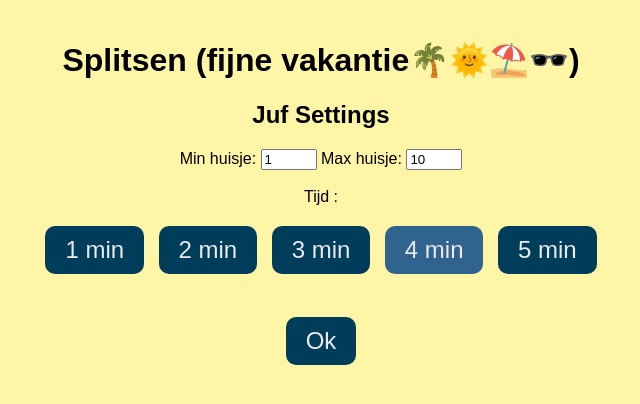
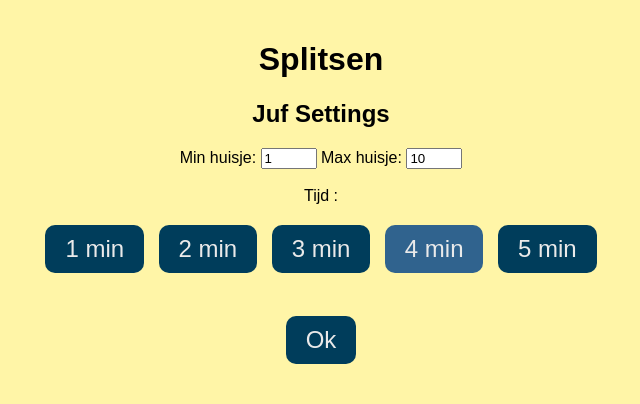
Before and after one commit to piwoly/splitsen, a plain HTML site: page index.html in a window 1280 px wide. Shown: the whole page, without its empty margins (319-959 px from the left). Drawn offline with Linux system fonts and the light colour scheme.

Commit message:
Update index.html
remove mode vacances

```diff
--- a/index.html
+++ b/index.html
@@ -181,7 +181,8 @@
 
 <body>
     <div id="game-container">
-        <h1>Splitsen (fijne vakantie🌴🌞⛱️🕶️)</h1>
+        <h1>Splitsen</h1>
+		<!-- (fijne vakantie🌴🌞⛱️🕶️) -->
 
         <!-- Juf Settings -->
         <div id="settings">
```
